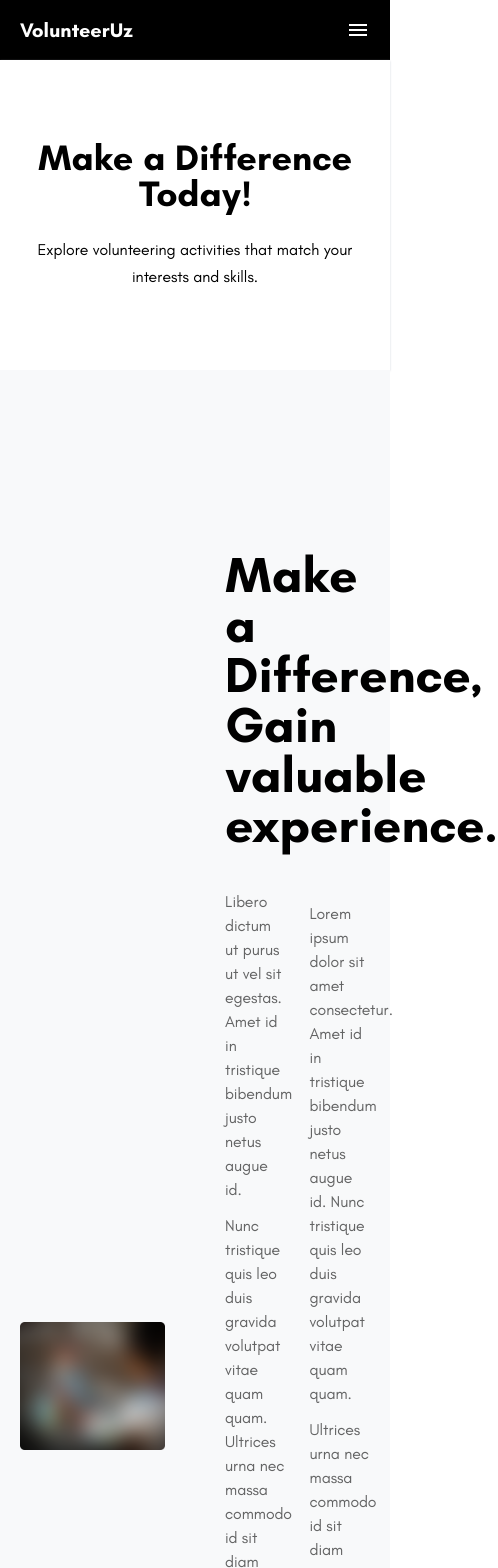
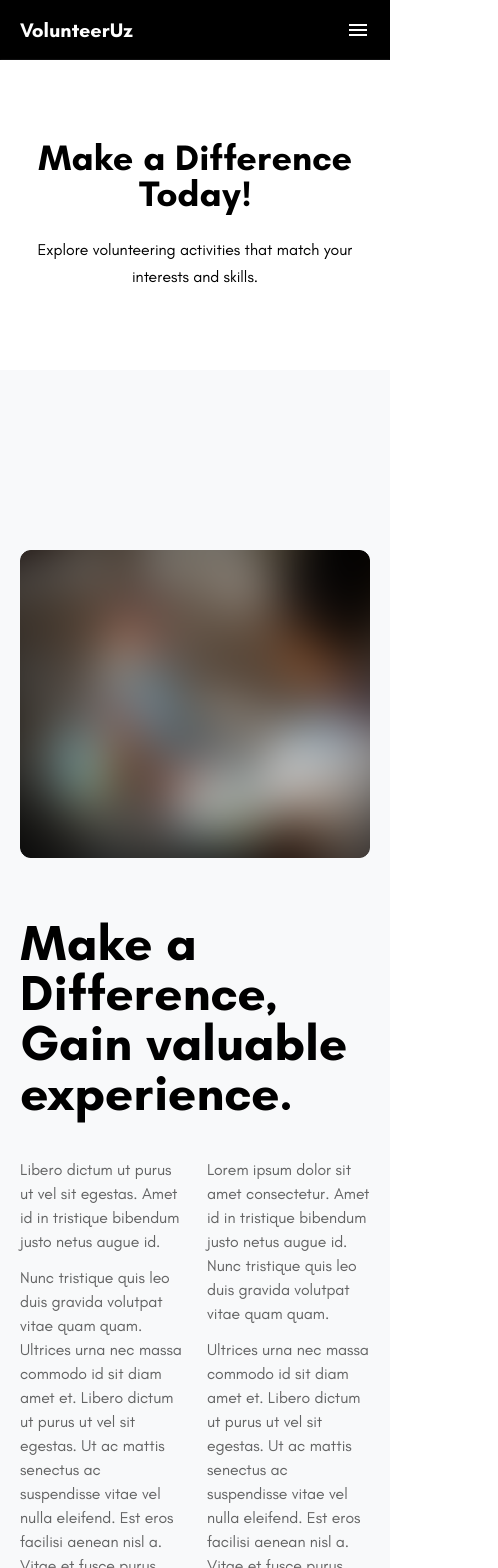
Before and after one commit to Digitals-Group/wematch, a React (Vite) app: page / in a window 390 px wide. Shown: the top 1568 px of the page, 498 px wide, since content can reach past the window. Built offline with nearby package versions, Linux system fonts and the light colour scheme.

Commit message:
fixed responsive

```diff
--- a/src/components/Shared/Valuable/Valuable.jsx
+++ b/src/components/Shared/Valuable/Valuable.jsx
@@ -7,9 +7,9 @@ const Valuable = () => {
   return (
     <section className="bg-[#F8F9FA] pt-[180px] pb-[120px] mb-[120px]">
       <div className="max-w-[1336px] w-full mx-auto px-[20px]">
-        <div className="grid grid-cols-2 items-center gap-[60px]">
+        <div className="grid grid-cols-1 items-center gap-[60px] md:grid md:grid-cols-2">
           <div>
-            <img src={cardImage} alt="cardImage" width={636} height={560} />
+            <img className="max-w-[636px] w-full" src={cardImage} alt="cardImage" width={636} height={560} />
           </div>
           <div>
             <h3 className="font-bold text-[50px] leading-[100%] mb-[40px]">
```
